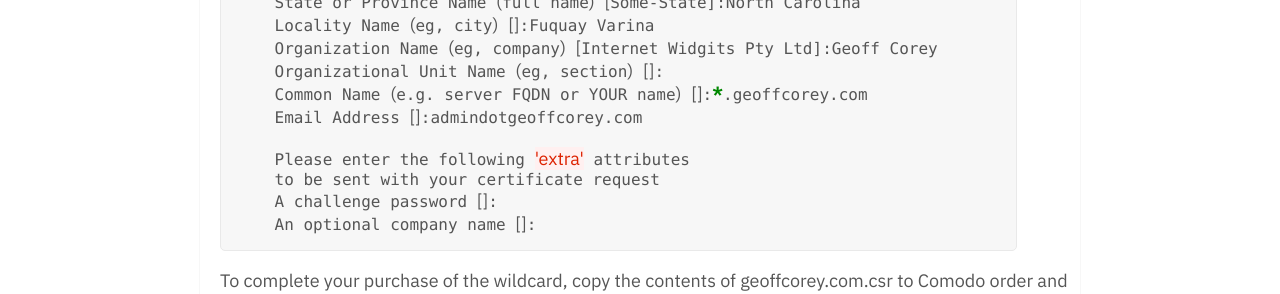
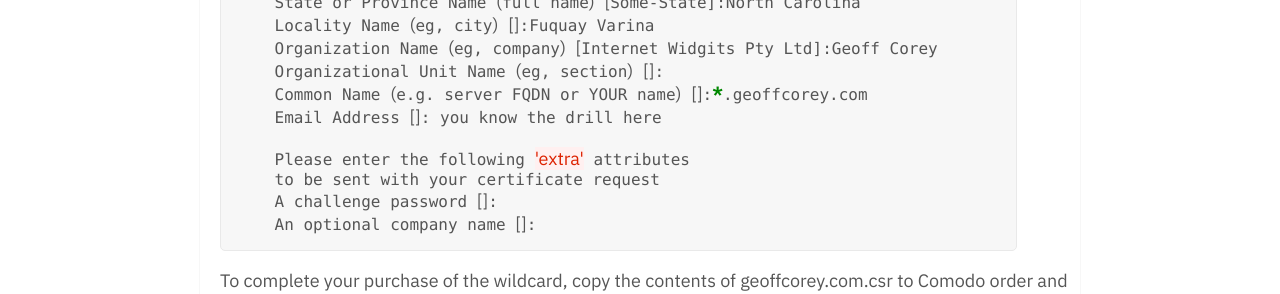
Before and after one commit to geoffcorey/geoffcorey.github.io, a Jekyll site: the page built from _notes/Setup Amazon AWS wildcard SSL certificate.md, in a window 1280 px wide and 900 px high, scrolled down 1118 px. Shown: the part 152-446 px from the top of the window. Built offline with Jekyll 4.4.1, drawn with Linux system fonts in a browser that asks for light colours.

Commit message:
email removed

```diff
--- a/_notes/Setup Amazon AWS wildcard SSL certificate.md
+++ b/_notes/Setup Amazon AWS wildcard SSL certificate.md
@@ -39,7 +39,7 @@ $ openssl req -key geoffcorey.com.key -out geoffcorey.com.csr -new
     Organization Name (eg, company) [Internet Widgits Pty Ltd]:Geoff Corey
     Organizational Unit Name (eg, section) []:
     Common Name (e.g. server FQDN or YOUR name) []:*.geoffcorey.com
-    Email Address []:admindotgeoffcorey.com
+    Email Address []: you know the drill here
 
     Please enter the following 'extra' attributes
     to be sent with your certificate request
```
